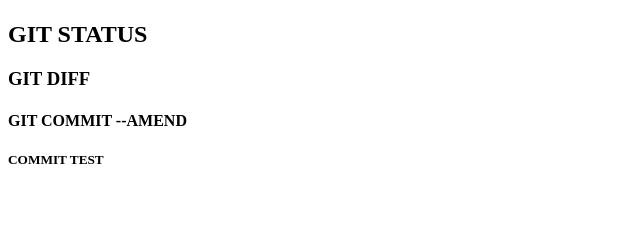
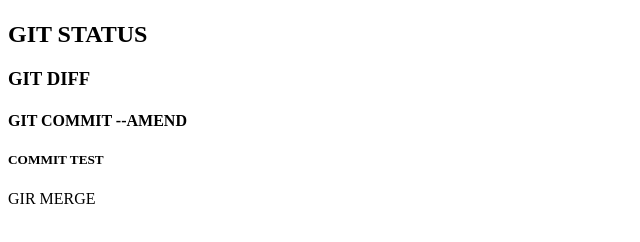
Before and after one commit to lefteye9/git_tutrial, a plain HTML site: page index.html in a window 1280 px wide. Shown: the part 54-296 px from the top of the page, without its empty margins (0-640 px from the left). Drawn offline with Linux system fonts and the light colour scheme.

Commit message:
Update index.html

```diff
--- a/index.html
+++ b/index.html
@@ -7,3 +7,5 @@
 <h4>GIT COMMIT --AMEND</h4>
 
 <h5>COMMIT TEST</h5>
+
+<p>GIR MERGE</p>
```
